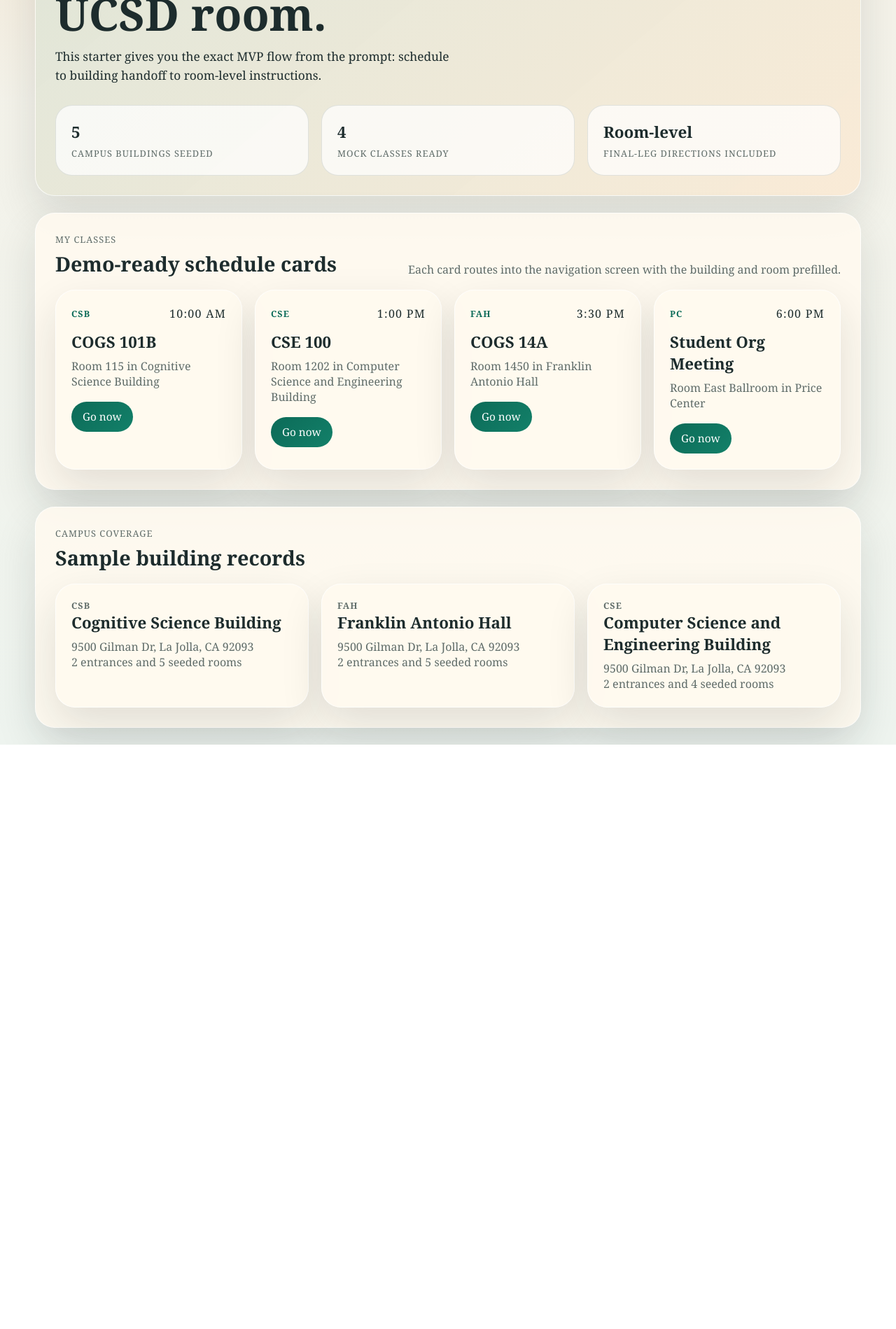
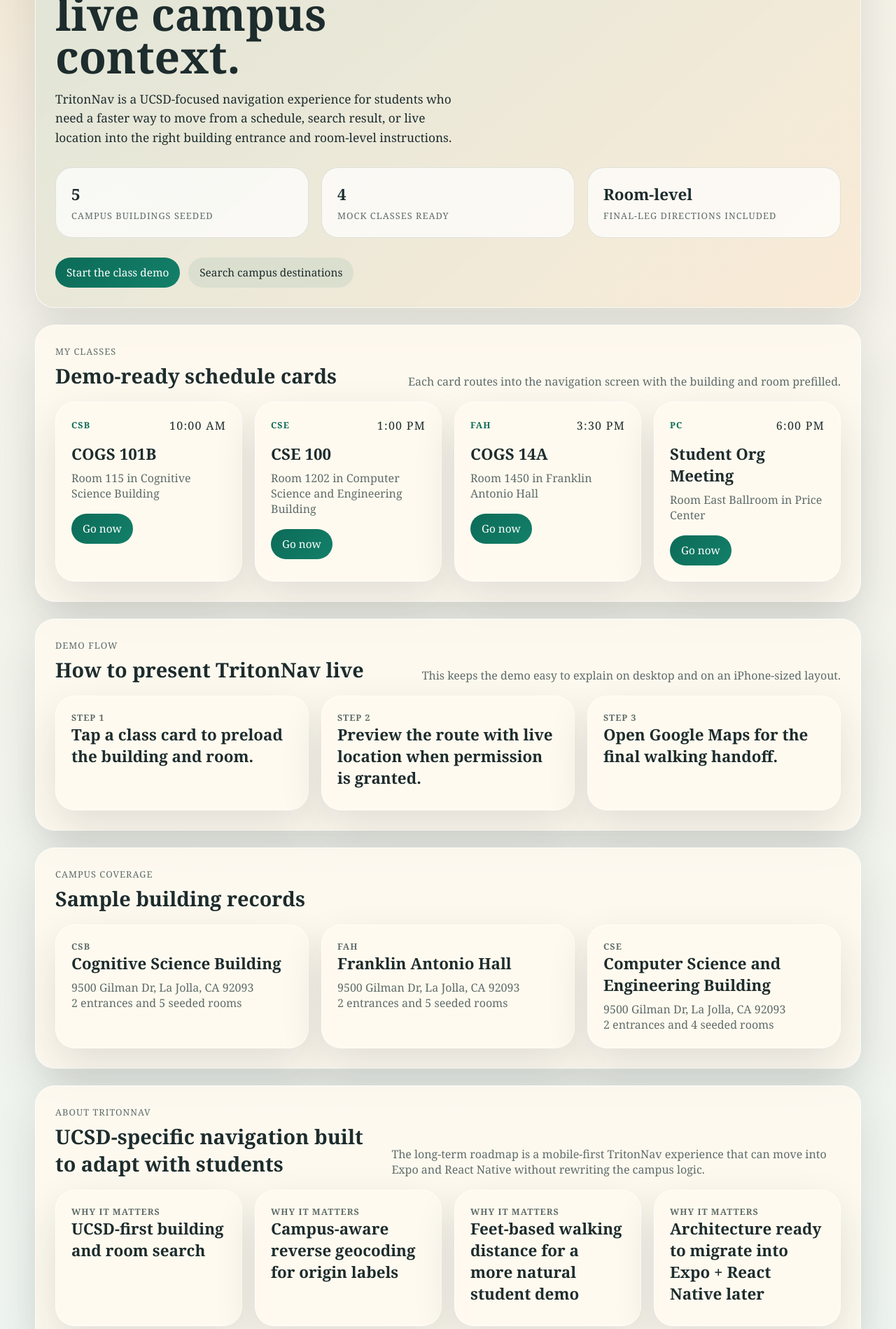
Before and after one commit to dcordovarodriguez/TritonNav, a Next.js app: page / in a window 1280 px wide. Shown: the part 500-2399 px from the top of the page at 70% size. Before the commit the page ends 1564 px from the top, so only its background shows below. Built offline with nearby package versions, Linux system fonts and the light colour scheme.

Commit message:
Updated navigation search and map logic

```diff
--- a/app/page.js
+++ b/app/page.js
@@ -3,17 +3,29 @@
 import UCSD_BUILDINGS from "@/lib/buildings";
 
 const highlightedBuildings = UCSD_BUILDINGS.slice(0, 3);
+const demoSteps = [
+  "Tap a class card to preload the building and room.",
+  "Preview the route with live location when permission is granted.",
+  "Open Google Maps for the final walking handoff."
+];
+const productHighlights = [
+  "UCSD-first building and room search",
+  "Campus-aware reverse geocoding for origin labels",
+  "Feet-based walking distance for a more natural student demo",
+  "Architecture ready to migrate into Expo + React Native later"
+];
 
 export default function HomePage() {
   return (
     <main className="page-stack">
       <section className="hero-panel">
         <div>
-          <p className="eyebrow">TritonNav MVP</p>
-          <h1>Navigate from your class schedule to the right UCSD room.</h1>
+          <p className="eyebrow">TritonNav Demo</p>
+          <h1>Navigate from a UCSD class card to the right room with live campus context.</h1>
           <p className="hero-copy">
-            This starter gives you the exact MVP flow from the prompt:
-            schedule to building handoff to room-level instructions.
+            TritonNav is a UCSD-focused navigation experience for students who need a faster way
+            to move from a schedule, search result, or live location into the right building
+            entrance and room-level instructions.
           </p>
         </div>
 
@@ -31,9 +43,18 @@
             <span className="metric-label">final-leg directions included</span>
           </div>
         </div>
+
+        <div className="hero-actions">
+          <a className="primary-link" href="#classes">
+            Start the class demo
+          </a>
+          <a className="secondary-link" href="/search">
+            Search campus destinations
+          </a>
+        </div>
       </section>
 
-      <section className="section-block">
+      <section className="section-block" id="classes">
         <div className="section-heading">
           <div>
             <p className="eyebrow">My Classes</p>
@@ -47,6 +68,27 @@
         <div className="card-grid">
           {MOCK_SCHEDULE.map((classItem) => (
             <ClassCard key={classItem.id} classItem={classItem} />
+          ))}
+        </div>
+      </section>
+
+      <section className="section-block">
+        <div className="section-heading">
+          <div>
+            <p className="eyebrow">Demo Flow</p>
+            <h2>How to present TritonNav live</h2>
+          </div>
+          <p className="section-note">
+            This keeps the demo easy to explain on desktop and on an iPhone-sized layout.
+          </p>
+        </div>
+
+        <div className="card-grid compact-grid">
+          {demoSteps.map((step, index) => (
+            <article className="building-card feature-card" key={step}>
+              <p className="building-short">Step {index + 1}</p>
+              <h3>{step}</h3>
+            </article>
           ))}
         </div>
       </section>
@@ -72,6 +114,28 @@
           ))}
         </div>
       </section>
+
+      <section className="section-block">
+        <div className="section-heading">
+          <div>
+            <p className="eyebrow">About TritonNav</p>
+            <h2>UCSD-specific navigation built to adapt with students</h2>
+          </div>
+          <p className="section-note">
+            The long-term roadmap is a mobile-first TritonNav experience that can move into Expo
+            and React Native without rewriting the campus logic.
+          </p>
+        </div>
+
+        <div className="card-grid">
+          {productHighlights.map((highlight) => (
+            <article className="building-card feature-card" key={highlight}>
+              <p className="building-short">Why it matters</p>
+              <h3>{highlight}</h3>
+            </article>
+          ))}
+        </div>
+      </section>
     </main>
   );
 }
--- a/styles/globals.css
+++ b/styles/globals.css
@@ -196,6 +196,12 @@
   max-width: 60ch;
 }
 
+.hero-actions {
+  display: flex;
+  flex-wrap: wrap;
+  gap: 12px;
+}
+
 .hero-grid,
 .card-grid,
 .compact-grid,
@@ -287,6 +293,10 @@
 .building-card h3 {
   font-size: 1.4rem;
   margin-bottom: 8px;
+}
+
+.feature-card {
+  min-height: 100%;
 }
 
 .card-actions {
@@ -467,6 +477,18 @@
   margin-top: 10px;
 }
 
+.inline-alert {
+  border-radius: 20px;
+  margin-bottom: 16px;
+  padding: 14px 16px;
+}
+
+.inline-alert-warning {
+  background: rgba(217, 135, 44, 0.14);
+  border: 1px solid rgba(217, 135, 44, 0.25);
+  color: #7a4b10;
+}
+
 .search-suggestion-list {
   display: grid;
   gap: 10px;
@@ -501,6 +523,13 @@
 
 .search-card .muted-copy {
   margin-top: 8px;
+}
+
+.empty-message-card {
+  background: rgba(255, 255, 255, 0.68);
+  border: 1px dashed var(--line);
+  border-radius: 20px;
+  padding: 18px;
 }
 
 .search-input {
```
Also changed, not shown: app/navigation/NavigationClient.jsx (+32 -0 lines), app/search/page.js (+15 -6 lines), components/DirectionsPanel.jsx (+8 -1 lines), components/MapView.jsx (+30 -0 lines).
